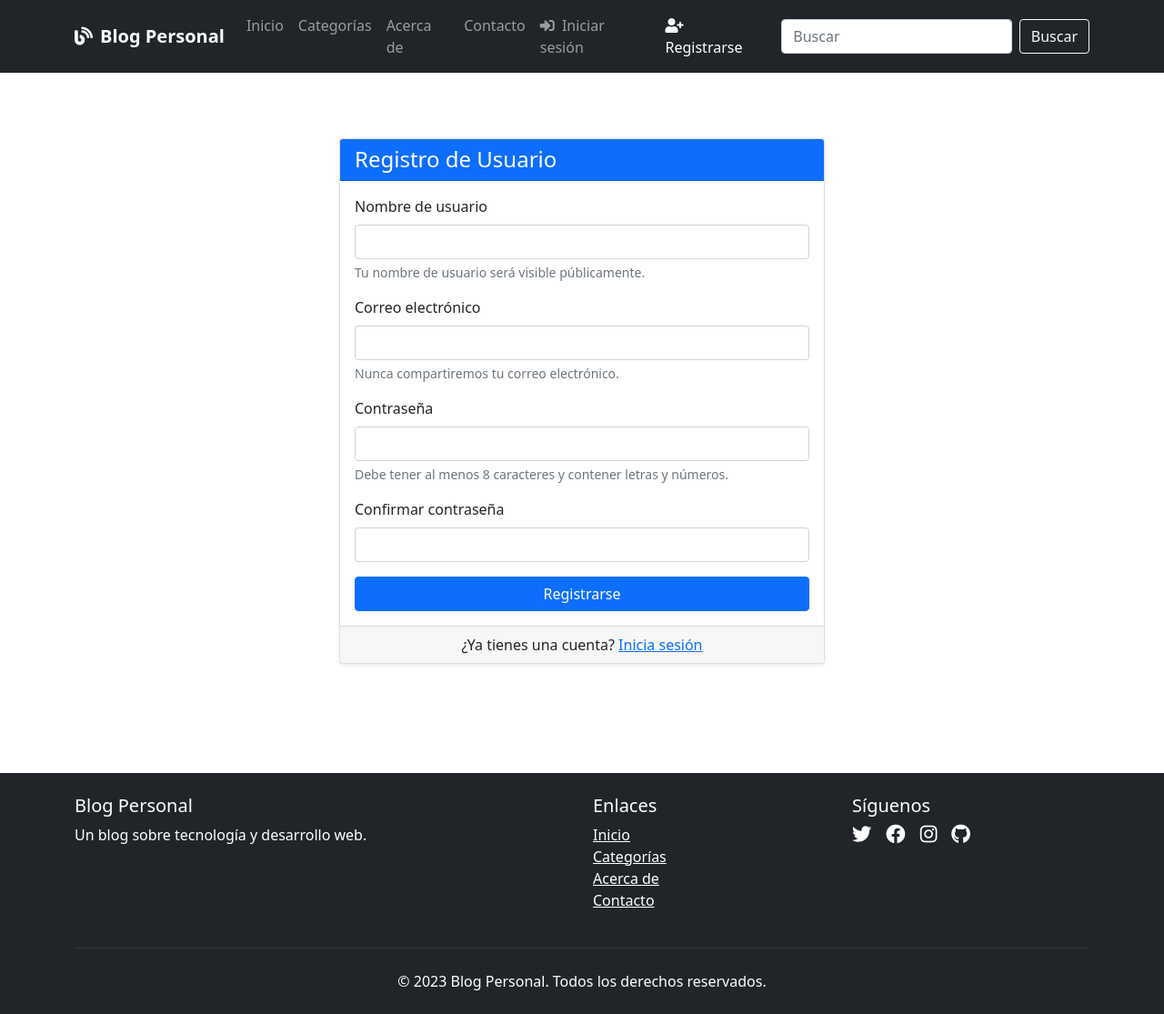
After one commit to frankdevcode/lp2-taller5, a Flask app: page /auth/register in a window 1280 px wide. The commit adds this page. Shown: the whole page at 91% size. Run offline with Flask 3, Linux system fonts and the light colour scheme.

Commit message:
Implementado sistema de registro de usuarios, inicio de sesión y perfil de usuario

```diff
--- a/web/app/__init__.py
+++ b/web/app/__init__.py
@@ -21,8 +21,15 @@ def create_app(config_name='development'):
     cache.init_app(app)
 
     # Registrar blueprints
-    from . import blog
+    from . import blog, auth
     app.register_blueprint(blog.bp)
+    app.register_blueprint(auth.bp)
+
+    # Función para verificar si el usuario está autenticado
+    @app.context_processor
+    def inject_user():
+        from flask import session
+        return {'user': session.get('username'), 'is_admin': session.get('is_admin', False)}
 
     # Crear tablas si no existen
     with app.app_context():
--- /dev/null
+++ b/web/app/auth.py
@@ -0,0 +1,177 @@
+from flask import Blueprint, render_template, request, redirect, url_for, flash, session
+import requests
+from functools import wraps
+
+bp = Blueprint('auth', __name__, url_prefix='/auth')
+
+def login_required(view):
+    @wraps(view)
+    def wrapped_view(**kwargs):
+        if 'user_id' not in session:
+            return redirect(url_for('auth.login'))
+        return view(**kwargs)
+    return wrapped_view
+
+def admin_required(view):
+    @wraps(view)
+    def wrapped_view(**kwargs):
+        if 'user_id' not in session or not session.get('is_admin'):
+            flash('No tienes permiso para acceder a esta página.', 'danger')
+            return redirect(url_for('blog.index'))
+        return view(**kwargs)
+    return wrapped_view
+
+@bp.route('/register', methods=('GET', 'POST'))
+def register():
+    if request.method == 'POST':
+        username = request.form['username']
+        email = request.form['email']
+        password = request.form['password']
+        confirm_password = request.form['confirm_password']
+        error = None
+
+        if not username:
+            error = 'El nombre de usuario es obligatorio.'
+        elif not email:
+            error = 'El correo electrónico es obligatorio.'
+        elif not password:
+            error = 'La contraseña es obligatoria.'
+        elif password != confirm_password:
+            error = 'Las contraseñas no coinciden.'
+
+        if error is None:
+            try:
+                response = requests.post('http://api:5000/api/v1/users', json={
+                    'username': username,
+                    'email': email,
+                    'password': password
+                })
+
+                if response.status_code == 201:
+                    flash('¡Usuario registrado con éxito! Ahora puedes iniciar sesión.', 'success')
+                    return redirect(url_for('auth.login'))
+                else:
+                    error_data = response.json()
+                    error = error_data.get('detail', 'Error al registrar el usuario.')
+            except requests.RequestException as e:
+                error = f"Error al conectar con la API: {str(e)}"
+
+        flash(error, 'danger')
+
+    meta = {
+        'title': 'Registro de Usuario - Blog Personal',
+        'description': 'Regístrate para crear tu cuenta y publicar en nuestro blog.',
+        'keywords': 'registro, usuario, cuenta, blog',
+        'author': 'Blog Personal',
+        'og_url': '/auth/register',
+        'og_title': 'Registro de Usuario - Blog Personal',
+        'og_description': 'Regístrate para crear tu cuenta y publicar en nuestro blog.',
+        'og_image': '/static/img/og-image.jpg',
+        'twitter_card': 'summary_large_image',
+        'twitter_site': '@miusuario'
+    }
+
+    return render_template('auth/register.html', meta=meta)
+
+@bp.route('/login', methods=('GET', 'POST'))
+def login():
+    if request.method == 'POST':
+        username = request.form['username']
+        password = request.form['password']
+        error = None
+
+        if not username:
+            error = 'El nombre de usuario es obligatorio.'
+        elif not password:
+            error = 'La contraseña es obligatoria.'
+
+        if error is None:
+            try:
+                response = requests.post('http://api:5000/api/v1/auth/login', data={
+                    'username': username,
+                    'password': password
+                })
+
+                if response.status_code == 200:
+                    token_data = response.json()
+
+                    # Obtener información del usuario
+                    user_response = requests.get(
+                        'http://api:5000/api/v1/users/me',
+                        headers={'Authorization': f"Bearer {token_data['access_token']}"}
+                    )
+
+                    if user_response.status_code == 200:
+                        user_data = user_response.json()
+
+                        # Guardar información en la sesión
+                        session['user_id'] = user_data['id']
+                        session['username'] = user_data['username']
+                        session['is_admin'] = user_data['is_admin']
+                        session['token'] = token_data['access_token']
+
+                        flash(f'Bienvenido {user_data["username"]}!', 'success')
+                        return redirect(url_for('blog.index'))
+                    else:
+                        error = 'Error al obtener información del usuario.'
+                else:
+                    error_data = response.json()
+                    error = error_data.get('detail', 'Error de autenticación.')
+            except requests.RequestException as e:
+                error = f"Error al conectar con la API: {str(e)}"
+
+        flash(error, 'danger')
+
+    meta = {
+        'title': 'Iniciar Sesión - Blog Personal',
+        'description': 'Inicia sesión para acceder a tu cuenta y gestionar tus publicaciones.',
+        'keywords': 'login, iniciar sesión, cuenta, blog',
+        'author': 'Blog Personal',
+        'og_url': '/auth/login',
+        'og_title': 'Iniciar Sesión - Blog Personal',
+        'og_description': 'Inicia sesión para acceder a tu cuenta y gestionar tus publicaciones.',
+        'og_image': '/static/img/og-image.jpg',
+        'twitter_card': 'summary_large_image',
+        'twitter_site': '@miusuario'
+    }
+
+    return render_template('auth/login.html', meta=meta)
+
+@bp.route('/logout')
+def logout():
+    session.clear()
+    flash('Has cerrado sesión correctamente.', 'success')
+    return redirect(url_for('blog.index'))
+
+@bp.route('/profile')
+@login_required
+def profile():
+    try:
+        response = requests.get(
+            f'http://api:5000/api/v1/users/{session["user_id"]}',
+            headers={'Authorization': f"Bearer {session['token']}"}
+        )
+
+        if response.status_code == 200:
+            user = response.json()
+        else:
+            flash('Error al cargar el perfil.', 'danger')
+            user = None
+    except (requests.RequestException, KeyError) as e:
+        flash(f'Error: {str(e)}', 'danger')
+        user = None
+
+    meta = {
+        'title': 'Mi Perfil - Blog Personal',
+        'description': 'Gestiona tu información de perfil y configuraciones de cuenta.',
+        'keywords': 'perfil, usuario, cuenta, blog',
+        'author': 'Blog Personal',
+        'og_url': '/auth/profile',
+        'og_title': 'Mi Perfil - Blog Personal',
+        'og_description': 'Gestiona tu información de perfil y configuraciones de cuenta.',
+        'og_image': '/static/img/og-image.jpg',
+        'twitter_card': 'summary_large_image',
+        'twitter_site': '@miusuario'
+    }
+
+    return render_template('auth/profile.html', user=user, meta=meta)
--- /dev/null
+++ b/web/app/templates/auth/register.html
@@ -0,0 +1,56 @@
+{% extends 'base.html' %}
+
+{% block title %}{{ meta.title }}{% endblock %}
+
+{% block meta_description %}{{ meta.description }}{% endblock %}
+
+{% block meta_keywords %}{{ meta.keywords }}{% endblock %}
+
+{% block content %}
+<div class="container">
+    <div class="row justify-content-center">
+        <div class="col-md-6">
+            <div class="card shadow-sm my-5">
+                <div class="card-header bg-primary text-white">
+                    <h2 class="h4 mb-0">Registro de Usuario</h2>
+                </div>
+                <div class="card-body">
+                    <form method="post">
+                        <div class="mb-3">
+                            <label for="username" class="form-label">Nombre de usuario</label>
+                            <input type="text" class="form-control" id="username" name="username" required>
+                            <div class="form-text">Tu nombre de usuario será visible públicamente.</div>
+                        </div>
+
+                        <div class="mb-3">
+                            <label for="email" class="form-label">Correo electrónico</label>
+                            <input type="email" class="form-control" id="email" name="email" required>
+                            <div class="form-text">Nunca compartiremos tu correo electrónico.</div>
+                        </div>
+
+                        <div class="mb-3">
+                            <label for="password" class="form-label">Contraseña</label>
+                            <input type="password" class="form-control" id="password" name="password" required>
+                            <div class="form-text">Debe tener al menos 8 caracteres y contener letras y números.</div>
+                        </div>
+
+                        <div class="mb-3">
+                            <label for="confirm_password" class="form-label">Confirmar contraseña</label>
+                            <input type="password" class="form-control" id="confirm_password" name="confirm_password" required>
+                        </div>
+
+                        <div class="d-grid gap-2">
+                            <button type="submit" class="btn btn-primary">Registrarse</button>
+                        </div>
+                    </form>
+                </div>
+                <div class="card-footer">
+                    <div class="text-center">
+                        ¿Ya tienes una cuenta? <a href="{{ url_for('auth.login') }}">Inicia sesión</a>
+                    </div>
+                </div>
+            </div>
+        </div>
+    </div>
+</div>
+{% endblock %}
--- a/web/app/templates/base.html
+++ b/web/app/templates/base.html
@@ -63,7 +63,31 @@
                         <a class="nav-link" href="#">Contacto</a>
                     </li>
                 </ul>
-                <form class="d-flex">
+                <ul class="navbar-nav ms-auto mb-2 mb-lg-0">
+                    {% if user %}
+                    <li class="nav-item dropdown">
+                        <a class="nav-link dropdown-toggle" href="#" id="navbarDropdown" role="button" data-bs-toggle="dropdown" aria-expanded="false">
+                            <i class="fas fa-user-circle me-1"></i> {{ user }}
+                        </a>
+                        <ul class="dropdown-menu dropdown-menu-end" aria-labelledby="navbarDropdown">
+                            <li><a class="dropdown-item" href="{{ url_for('auth.profile') }}"><i class="fas fa-id-card me-2"></i>Mi perfil</a></li>
+                            {% if is_admin %}
+                            <li><a class="dropdown-item" href="#"><i class="fas fa-shield-alt me-2"></i>Administración</a></li>
+                            {% endif %}
+                            <li><hr class="dropdown-divider"></li>
+                            <li><a class="dropdown-item" href="{{ url_for('auth.logout') }}"><i class="fas fa-sign-out-alt me-2"></i>Cerrar sesión</a></li>
+                        </ul>
+                    </li>
+                    {% else %}
+                    <li class="nav-item">
+                        <a class="nav-link{% if request.endpoint == 'auth.login' %} active{% endif %}" href="{{ url_for('auth.login') }}"><i class="fas fa-sign-in-alt me-1"></i> Iniciar sesión</a>
+                    </li>
+                    <li class="nav-item">
+                        <a class="nav-link{% if request.endpoint == 'auth.register' %} active{% endif %}" href="{{ url_for('auth.register') }}"><i class="fas fa-user-plus me-1"></i> Registrarse</a>
+                    </li>
+                    {% endif %}
+                </ul>
+                <form class="d-flex ms-2">
                     <input class="form-control me-2" type="search" placeholder="Buscar" aria-label="Buscar">
                     <button class="btn btn-outline-light" type="submit">Buscar</button>
                 </form>
```
Also changed, not shown: web/app/templates/auth/login.html (added, +48 -0 lines), web/app/templates/auth/profile.html (added, +86 -0 lines).
